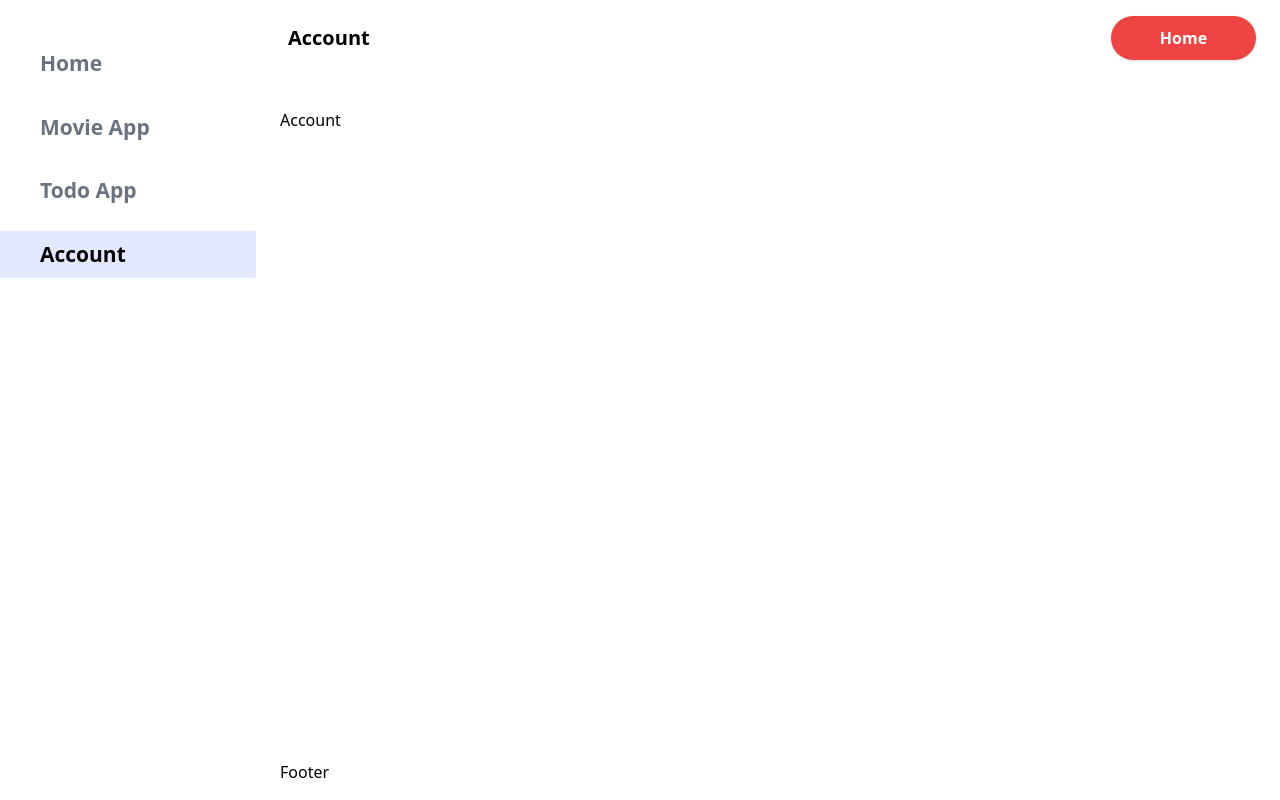
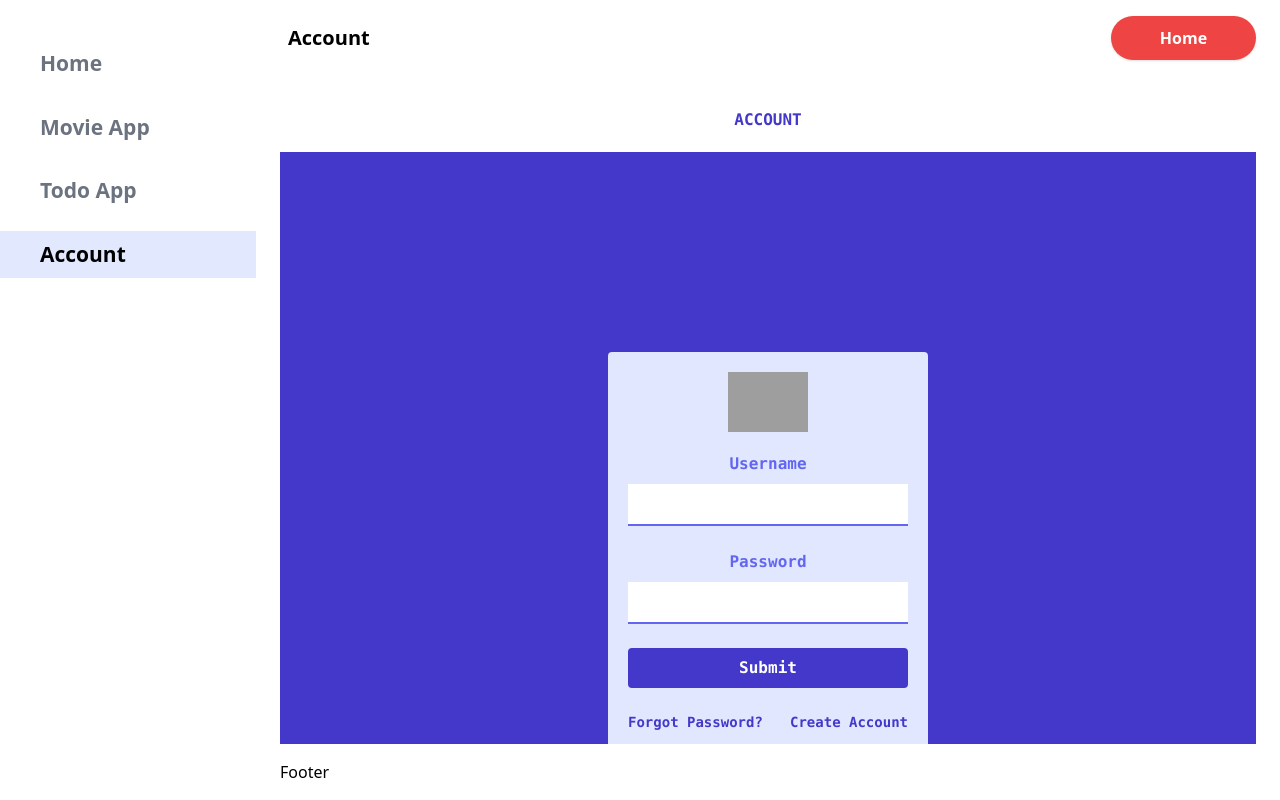
Before and after one commit to jsontype/vue_lee2, a Vue app: page /account in a window 1280 px wide. Built offline with nearby package versions, Linux system fonts and the light colour scheme; grey boxes are pictures that could not be loaded.

Commit message:
Account앱 추가

```diff
--- a/src/views/Account.vue
+++ b/src/views/Account.vue
@@ -1,10 +1,45 @@
 <template>
-  <div>
-    Account
+  <div class="font-mono font-bold text-center">
+    <div>
+      <h1 class="text-indigo-700 mb-5">ACCOUNT</h1>
+    </div>
+    <div class="flex h-screen bg-indigo-700">
+      <div class="w-full max-w-xs m-auto bg-indigo-100 rounded p-5">
+      <header>
+        <img class="w-20 mx-auto mb-5" src="https://img.icons8.com/fluent/344/year-of-dragon.png" />
+      </header>
+      <form @submit.prevent="submitForm">
+        <div>
+          <label class="block mb-2 text-indigo-500" for="username">Username</label>
+          <input v-model="username" class="w-full p-2 mb-6 text-indigo-700 border-b-2 border-indigo-500 outline-none focus:bg-gray-300" type="text" name="username">
+        </div>
+        <div>
+          <label class="block mb-2 text-indigo-500" for="password">Password</label>
+          <input v-model="password" class="w-full p-2 mb-6 text-indigo-700 border-b-2 border-indigo-500 outline-none focus:bg-gray-300" type="password" name="password">
+        </div>
+        <div>
+          <input class="w-full bg-indigo-700 hover:bg-pink-700 text-white font-bold py-2 px-4 mb-6 rounded" type="submit" value="Submit">
+        </div>
+      </form>
+      <footer>
+        <a class="text-indigo-700 hover:text-pink-700 text-sm float-left" href="#">Forgot Password?</a>
+        <a class="text-indigo-700 hover:text-pink-700 text-sm float-right" href="#">Create Account</a>
+      </footer>
+      </div>
+    </div>
   </div>
 </template>
 
 <script lang="ts" setup>
+import { ref } from 'vue';
+
+const username = ref('');
+const password = ref('');
+
+const submitForm = () => {
+  console.log('Username:', username.value);
+  console.log('Password:', password.value);
+};
 </script>
 
 <style lang="scss" scoped>
```
